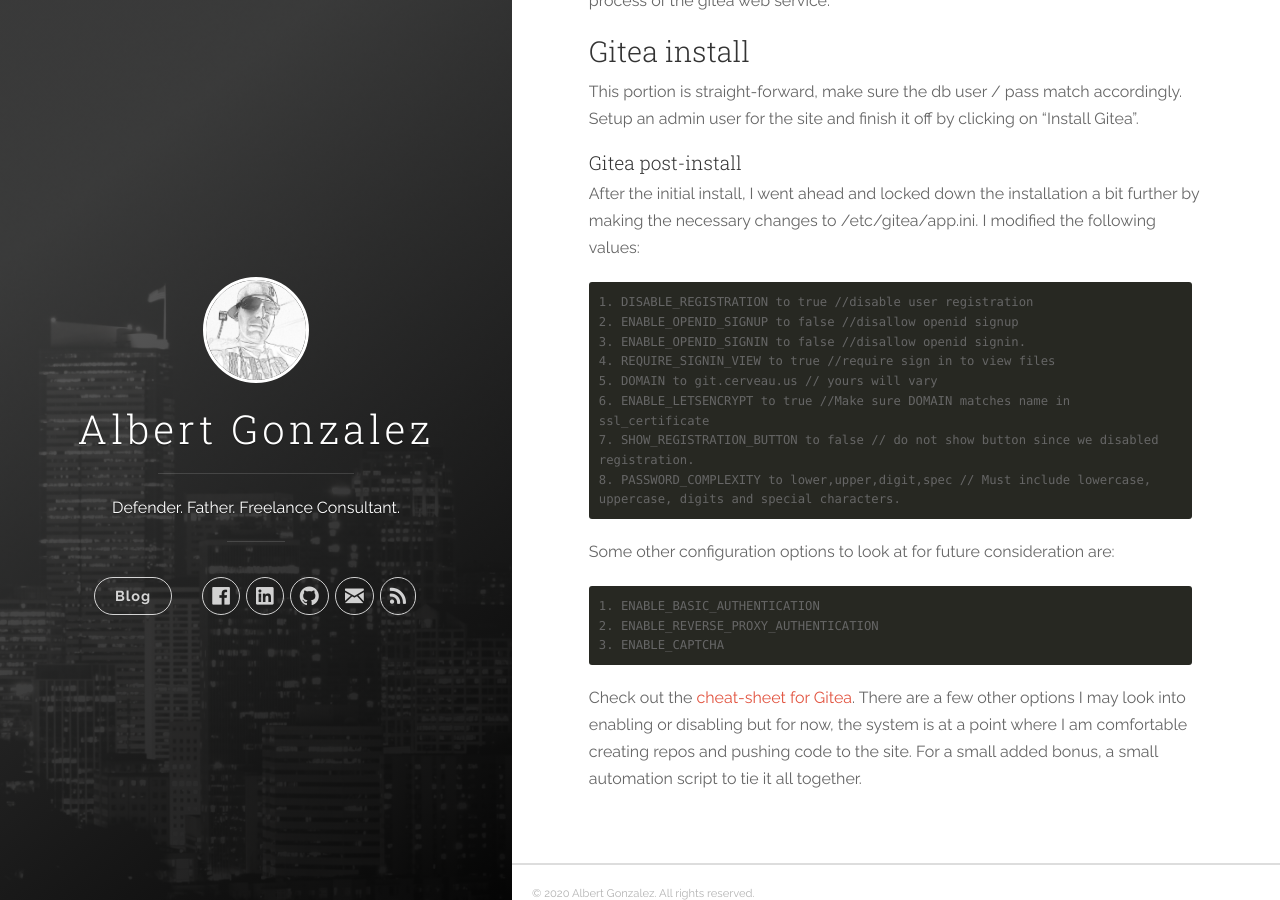
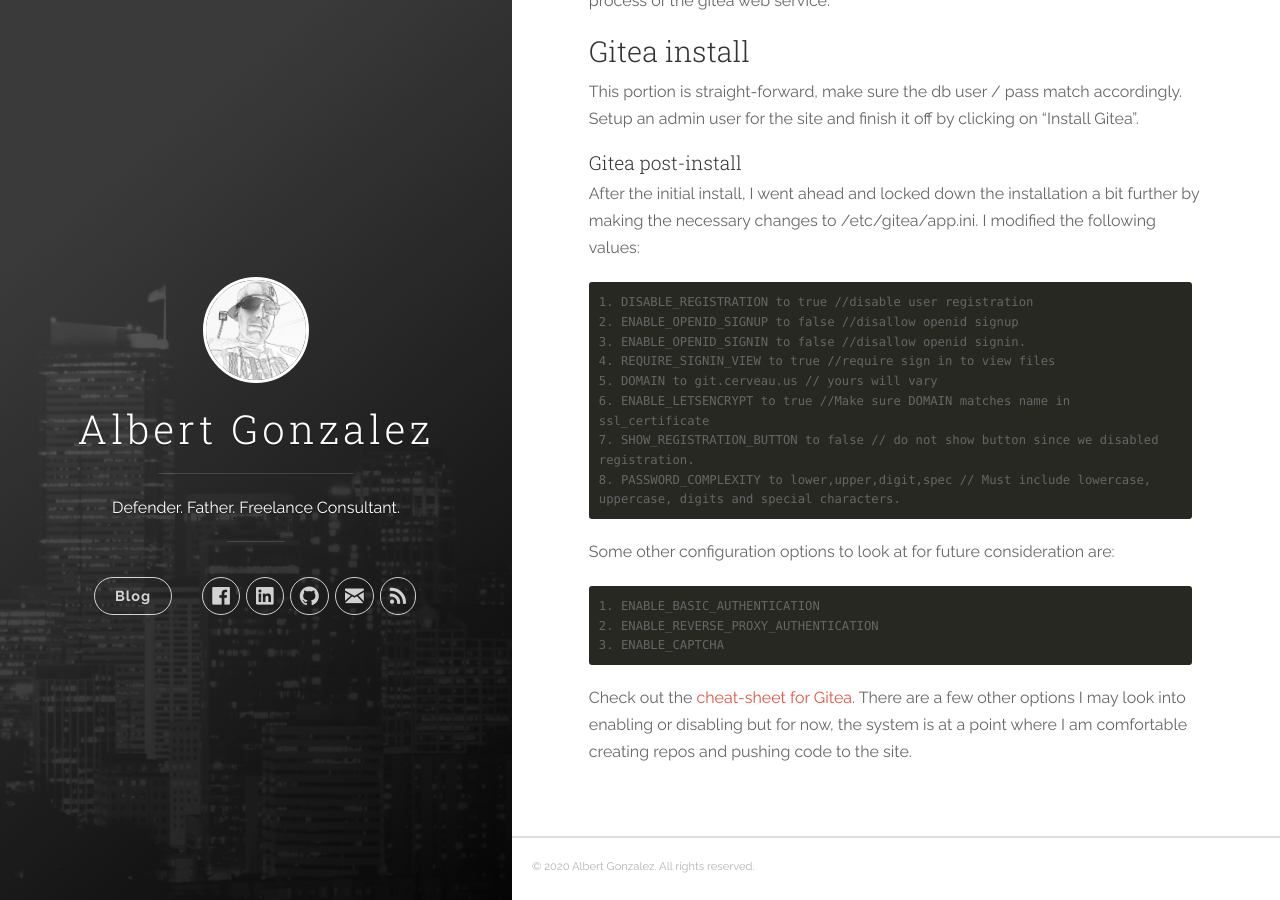
Before and after one commit to agonzal/agonzal.github.io, a Jekyll site: the page built from _posts/2020-10-01-installing-gitea.markdown, in a window 1280 px wide and 900 px high, scrolled down 7415 px. Built offline with Jekyll 4.4.1, drawn with Linux system fonts in a browser that asks for light colours.

Commit message:
blog post

````diff
--- a/_posts/2020-10-01-installing-gitea.markdown
+++ b/_posts/2020-10-01-installing-gitea.markdown
@@ -336,4 +336,4 @@
 3. ENABLE_CAPTCHA
 ```
 
-Check out the [cheat-sheet for Gitea](https://docs.gitea.io/en-us/config-cheat-sheet/). There are a few other options I may look into enabling or disabling but for now, the system is at a point where I am comfortable creating repos and pushing code to the site. For a small added bonus, a small automation script to tie it all together.
+Check out the [cheat-sheet for Gitea](https://docs.gitea.io/en-us/config-cheat-sheet/). There are a few other options I may look into enabling or disabling but for now, the system is at a point where I am comfortable creating repos and pushing code to the site.
````
